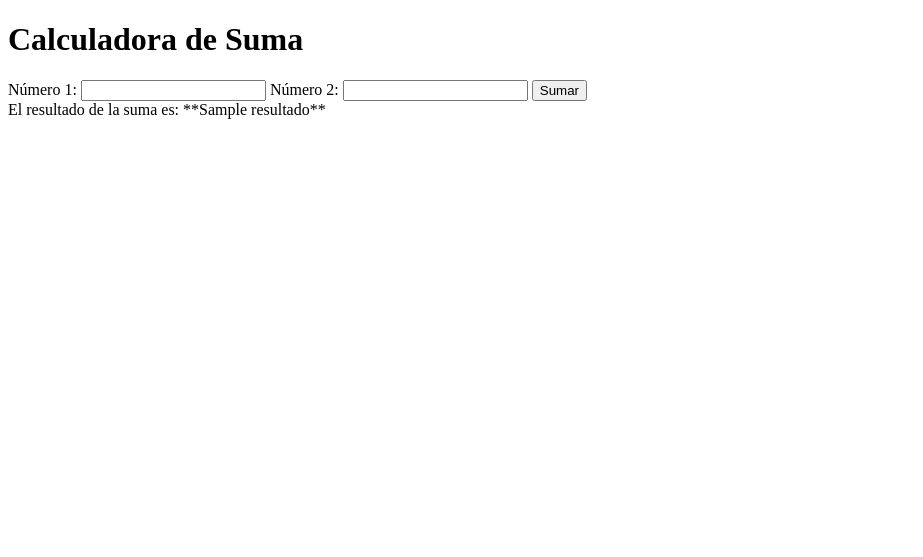
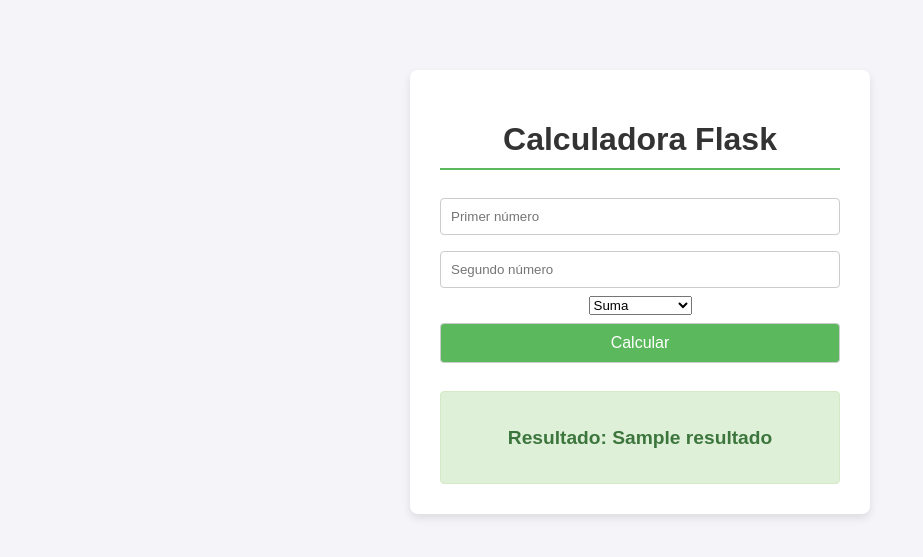
Before and after one commit to 211G0378/calculadora-flask, a Python web app: template templates/index.html in a window 1280 px wide. Shown: the top 557 px of the page, without its empty margins (0-923 px from the left). Run offline with Jinja, Linux system fonts and the light colour scheme; the template is opened without the code that fills it: most values are stand-ins (such as "Sample title", 1, 10 or a date in 2020).

Commit message:
Update index.html

```diff
--- a/templates/index.html
+++ b/templates/index.html
@@ -3,27 +3,29 @@
 <head>
     <meta charset="UTF-8">
     <title>Calculadora Flask</title>
-
+    <link rel="stylesheet" href="{{ url_for('static', filename='style.css') }}">
 </head>
 <body>
     <div class="container">
-        <h1>Calculadora de Suma</h1>
+        <h1>Calculadora Flask</h1>
         <form method="POST">
-            <label for="num1">Número 1:</label>
-            <input type="number" step="any" name="num1" required>
+            <input type="number" name="num1" step="any" placeholder="Primer número" required>
+            <input type="number" name="num2" step="any" placeholder="Segundo número" required>
 
-            <label for="num2">Número 2:</label>
-            <input type="number" step="any" name="num2" required>
+            <select name="operacion">
+                <option value="suma">Suma</option>
+                <option value="resta">Resta</option>
+                <option value="multiplicacion">Multiplicación</option>
+                <option value="division">División</option>
+            </select>
 
-            <button type="submit">Sumar</button>
+            <button type="submit">Calcular</button>
         </form>
 
-        {% if error %}
-            <div class="error">{{ error }}</div>
-        {% elif resultado is not none %}
-            <div class="resultado">
-                El resultado de la suma es: **{{ resultado }}**
-            </div>
+        {% if resultado is not none %}
+        <div class="resultado">
+            <p>Resultado: <strong>{{ resultado }}</strong></p>
+        </div>
         {% endif %}
     </div>
 </body>
```
